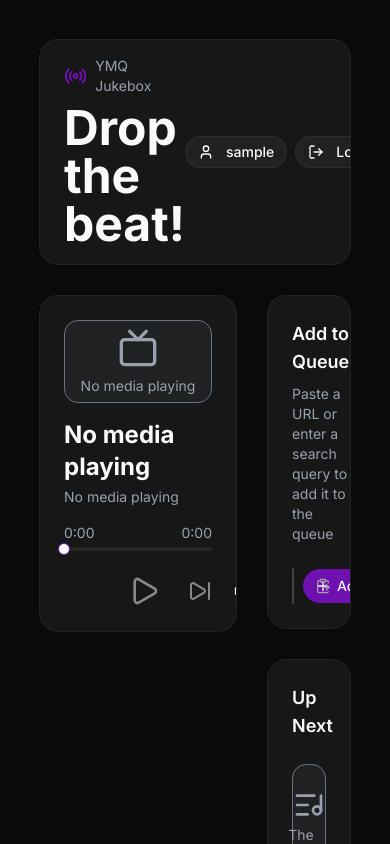
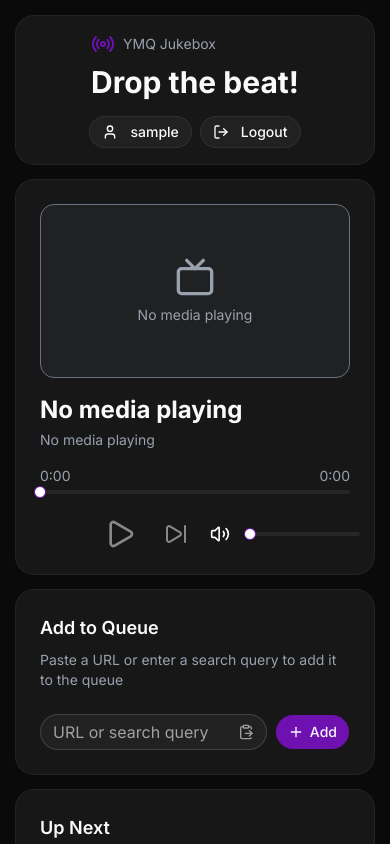
Before and after one commit to yvbbrjdr/ymq, a Next.js app in the folder apps/jukebox/: page / in a window 390 px wide. Shown: the top 844 px of the page. Built offline with nearby package versions, Linux system fonts and the light colour scheme; no server answers; sample sign-in values are in the browser's storage.

Commit message:
style(jukebox): responsive

```diff
--- a/apps/jukebox/src/app/login/login-client.tsx
+++ b/apps/jukebox/src/app/login/login-client.tsx
@@ -25,7 +25,10 @@ export default function LoginClient() {
 
   return (
     <div className="h-screen flex">
-      <form onSubmit={handleSubmit} className="w-full max-w-sm mx-auto my-auto">
+      <form
+        onSubmit={handleSubmit}
+        className="w-full max-w-sm mx-auto my-auto px-4"
+      >
         <Card>
           <CardHeader>
             <CardTitle>Login to YMQ Jukebox</CardTitle>
--- a/apps/jukebox/src/app/page.tsx
+++ b/apps/jukebox/src/app/page.tsx
@@ -88,15 +88,15 @@ export default function Home() {
   };
 
   return (
-    <div className="container mx-auto px-10 my-10 flex flex-col gap-8">
+    <div className="container mx-auto px-4 my-4 lg:my-10 flex flex-col gap-4 lg:gap-8">
       <Card className="px-6 py-4">
-        <div className="flex justify-between items-center">
+        <div className="flex flex-col lg:flex-row gap-4 lg:gap-0 justify-between items-center">
           <div className="flex flex-col gap-2">
             <div className="flex items-center gap-2">
               <Radio className="text-primary" />
               <p className="text-md text-gray-400">YMQ Jukebox</p>
             </div>
-            <h1 className="text-5xl font-bold">Drop the beat!</h1>
+            <h1 className="text-3xl lg:text-5xl font-bold">Drop the beat!</h1>
           </div>
           <div className="flex gap-2">
             <Button variant="outline" size="sm" className="cursor-default">
@@ -117,7 +117,7 @@ export default function Home() {
           </div>
         </div>
       </Card>
-      <div className="grid grid-cols-3 gap-8">
+      <div className="flex flex-col lg:grid lg:grid-cols-3 gap-4 lg:gap-8">
         <div className="col-span-2">
           <Card className="relative px-6 pt-6 pb-2">
             {mediaQueueStatus.nowPlaying?.thumbnail && (
@@ -285,7 +285,7 @@ export default function Home() {
             </div>
           </Card>
         </div>
-        <div className="col-span-1 flex flex-col gap-8">
+        <div className="col-span-1 flex flex-col gap-4 lg:gap-8">
           <Card>
             <CardHeader>
               <h2 className="text-lg font-semibold">Add to Queue</h2>
```
